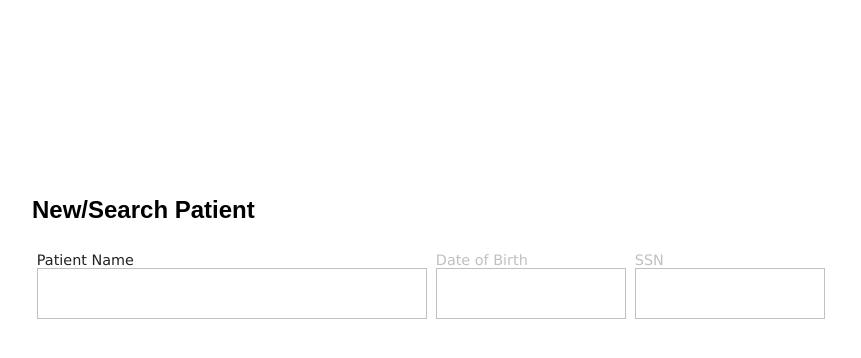
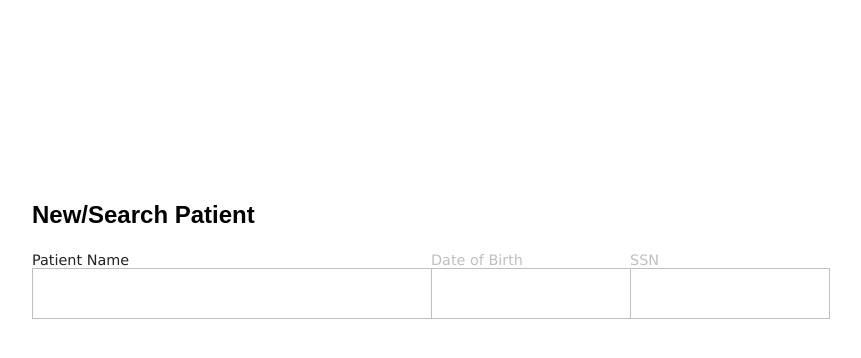
Before and after one commit to codeforamerica/rva-screening-ui-prototypes, a Flask app: page /mockup_justsearch in a window 1280 px wide. Shown: the part 229-587 px from the top of the page, without its empty margins (208-1069 px from the left). Run offline with Flask 2, Linux system fonts and the light colour scheme; style sheets or scripts are compiled from the project's sources; some libraries are stand-ins or nearby versions.

Commit message:
clean up search

```diff
--- a/app/templates/includes/search_form.html
+++ b/app/templates/includes/search_form.html
@@ -1,4 +1,4 @@
-<div class="patient_search_form form_row">
+<div class="patient_search_form form_row form_row_nopadding">
   <label class="form_field field_search_patient_name">
     <span class="field_label">
       Patient Name
--- a/front/sass/forms/structure.scss
+++ b/front/sass/forms/structure.scss
@@ -21,6 +21,11 @@
     }
     &.form_field_right {
       float: right;
+    }
+  }
+  &.form_row_nopadding {
+    .form_field {
+      padding: 0;
     }
   }
 }
```
